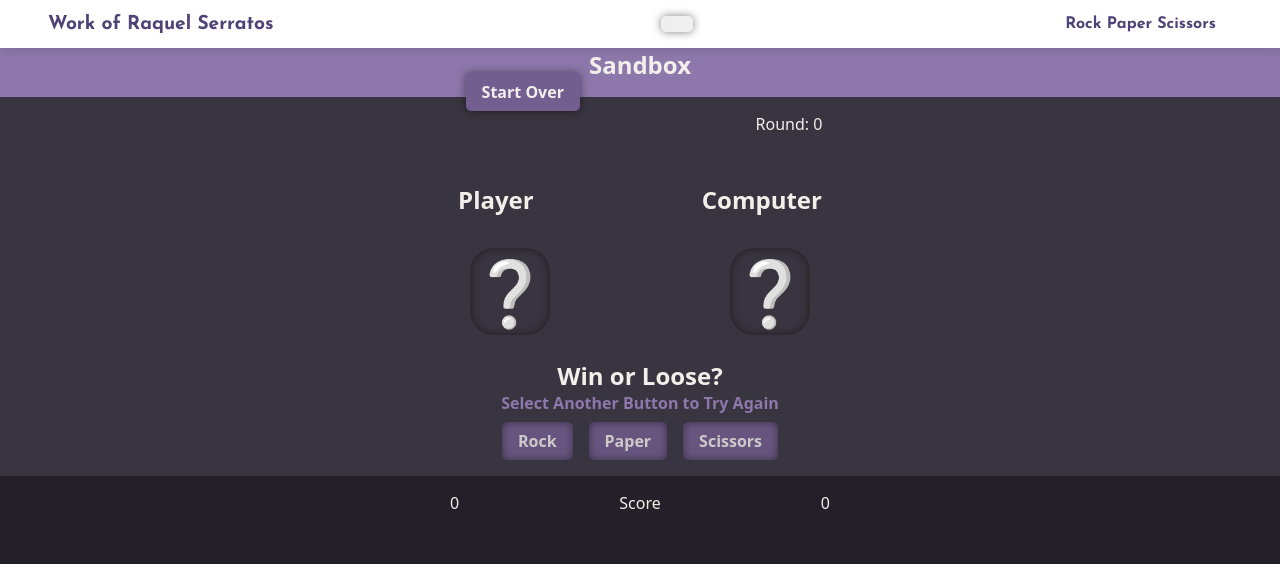
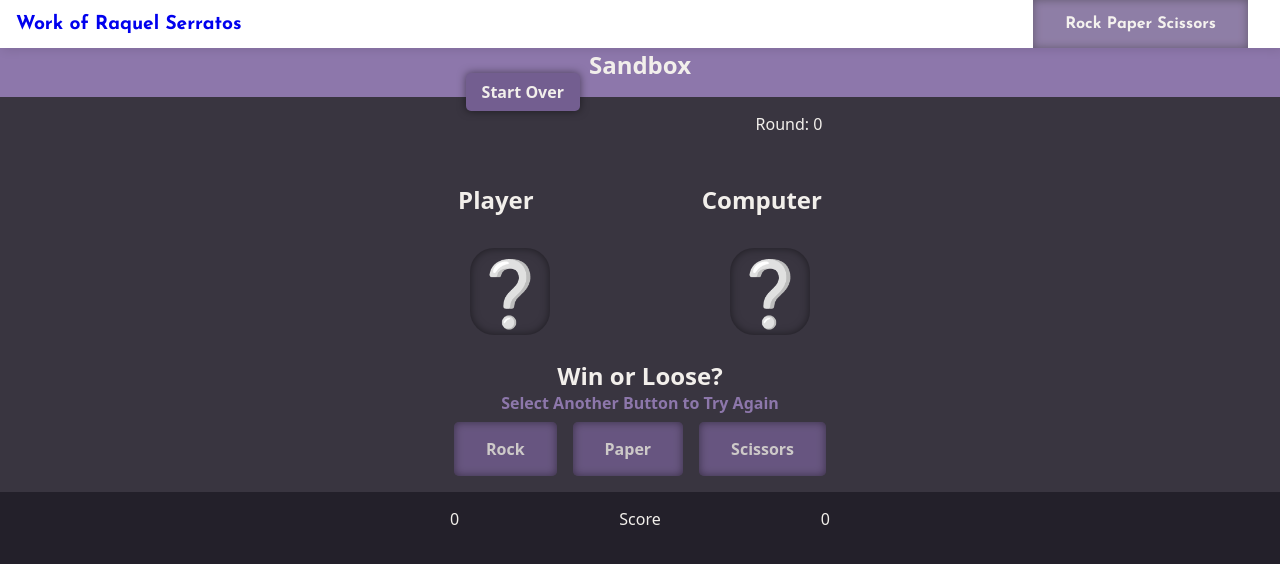
Before and after one commit to rserratos1/WWWCourseProjects, a Next.js app in the folder my-main-app/: page /rockPaperScissors_2 in a window 1280 px wide. Shown: the top 564 px of the page. Built offline with nearby package versions, Linux system fonts and the light colour scheme; a web font is replaced by a local one.

Commit message:
removed the orange
changed it to the primary and secondary gradient

```diff
--- a/my-main-app/src/app/components/Header.js
+++ b/my-main-app/src/app/components/Header.js
@@ -8,12 +8,14 @@
         <h1 className="header-title">
           <a href="/">Work of Raquel Serratos</a>
         </h1>
-        <button>
+        <button className="menuButton">
           <img className="menu-icon" src="\images\menu.png" alt="Menu Icon" />
         </button>
         <ul>
           <li>
-            <a href="/rockPaperScissors_2">Rock Paper Scissors</a>
+            <a className="gameButton" href="/rockPaperScissors_2">
+              Rock Paper Scissors
+            </a>
           </li>
         </ul>
       </nav>
--- a/my-main-app/src/app/components/header.css
+++ b/my-main-app/src/app/components/header.css
@@ -6,7 +6,6 @@
 
 .header-nav {
   display: flex;
-  /* flex-direction: column; */
   justify-content: space-between;
   align-items: center;
   font-size: 1rem;
@@ -14,20 +13,27 @@
 }
 
 .header-title {
+  color: var(--secondary-color);
+}
+
+.header-title {
   margin: 0;
   padding: 0.5rem 1rem;
-  color: #4e4376;
+  color: var(--secondary-color);
   font-size: 1.1rem;
   font-family: var(--body-font);
 }
 
+.header-title a {
+  text-decoration: none;
+}
+
 .header-title a:hover {
-  color: orange;
+  color: var(--primary-color);
+  font-family: var(--header-font);
   transition: color 0.10s ease;
   font: bold;
-  background-color: white;
   padding-bottom: 0.85rem;
-  border-bottom: orange 0.75rem solid;
 }
 
 .menu-icon {
@@ -38,7 +44,7 @@
   cursor: pointer;
   transition: transform 0.2s;
   transform: scale(1.1);
-  color: orange;
+  color: var(--secondary-color);
 }
 
 nav {
@@ -60,7 +66,7 @@
   display: none;
 }
 
-nav a {
+.gameButton {
   text-decoration: none;
   color: #4e4376;
   font-weight: bold;
@@ -68,13 +74,13 @@
   padding: 1rem 2rem;
 }
 
-nav a:hover {
+.gameButton:hover {
   transition: transform 0.3s ease;
   background-color: #4e4376;
   color: white;
 }
 
-nav a:active {
+.gameButton:active {
   color: #2b5876;
   transition: 3s ease;
 }
@@ -95,6 +101,10 @@
     border-bottom: #4e4376 1px solid;
   }
 
+  .menuButton {
+    display: none;
+  }
+
   .menu-icon {
     display: none;
   }
```
